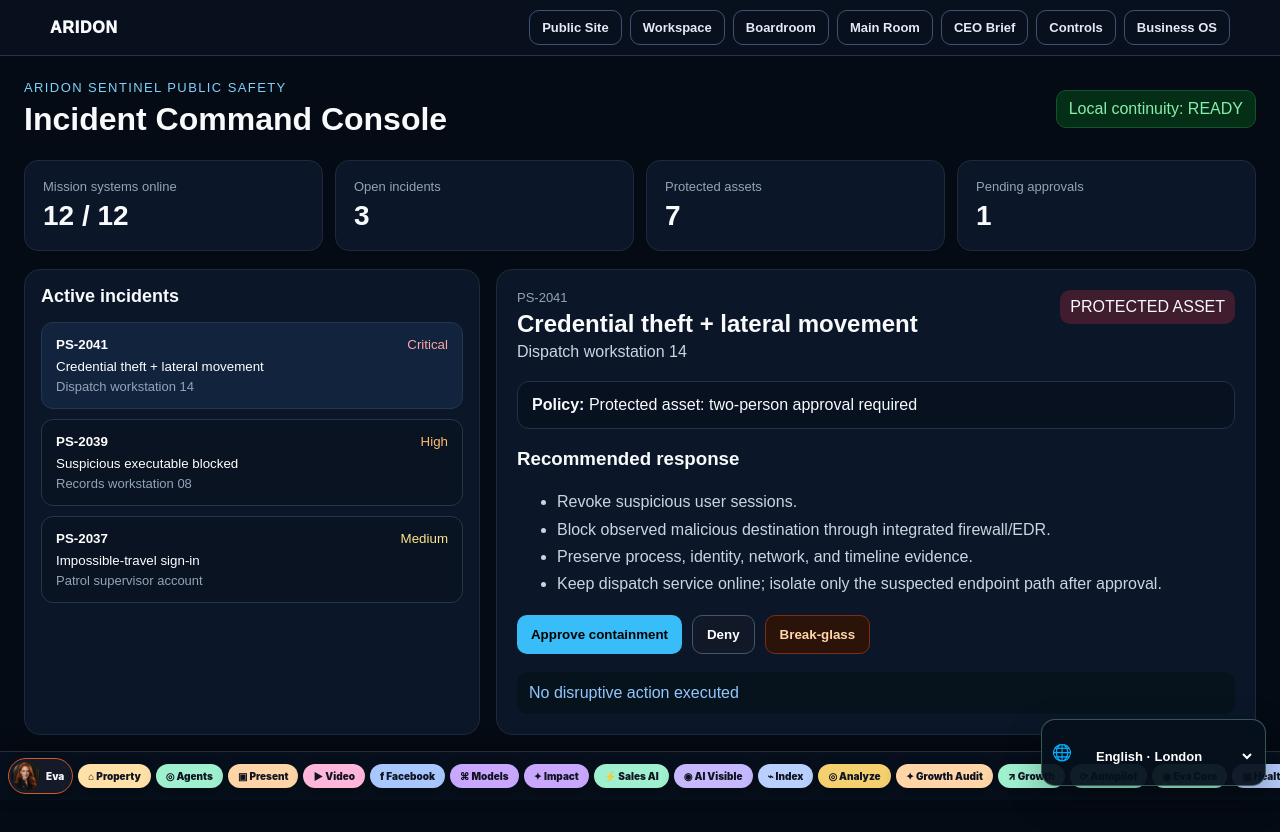
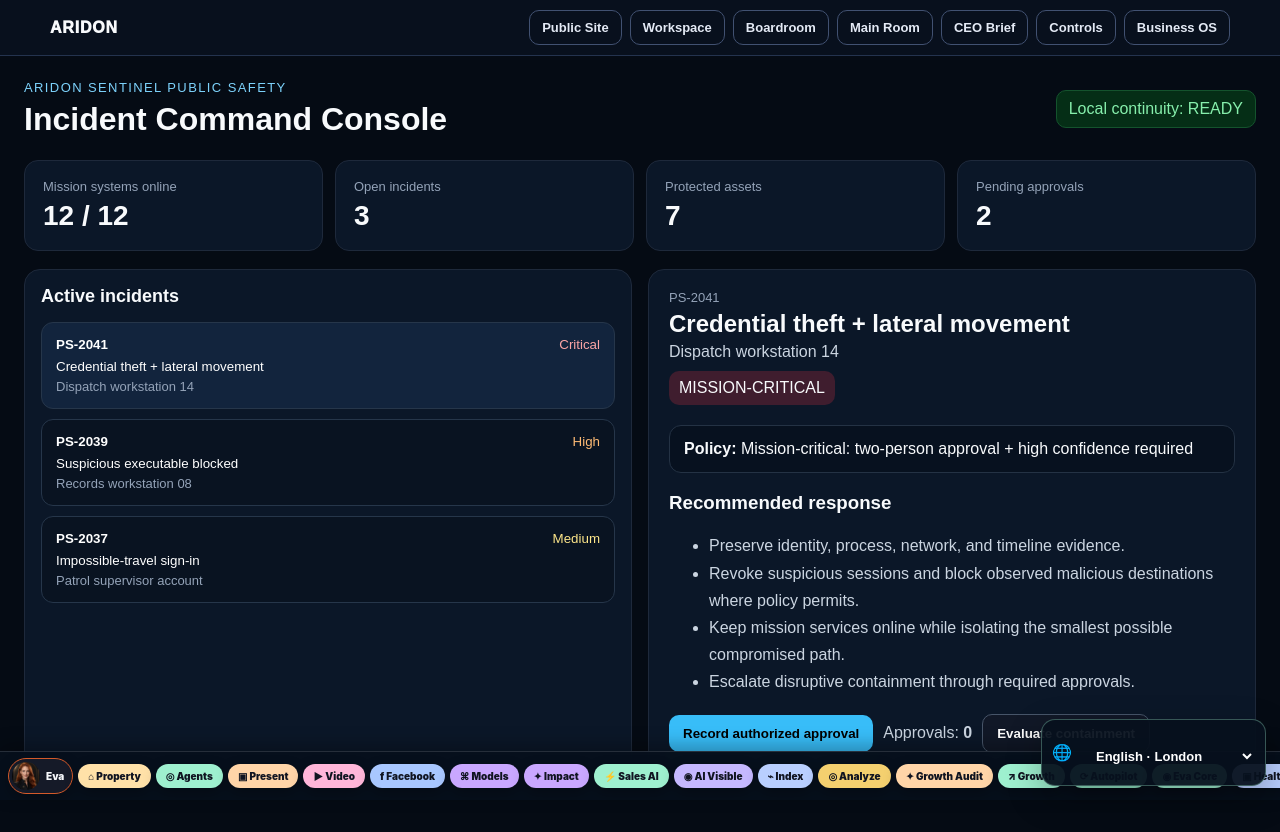
Before and after one commit to jimrusk/aridon-app, a Next.js app: page /sentinel/public-safety/console in a window 1280 px wide. Shown: the top 832 px of the page. Built offline with nearby package versions, Linux system fonts and the light colour scheme.

Commit message:
Connect Public Safety console to continuity policy engine

```diff
--- a/app/sentinel/public-safety/console/page.tsx
+++ b/app/sentinel/public-safety/console/page.tsx
@@ -3,15 +3,57 @@
 import { useMemo, useState } from 'react';
 
 const incidents = [
-  {id:'PS-2041',severity:'Critical',title:'Credential theft + lateral movement',asset:'Dispatch workstation 14',protected:true,status:'Awaiting approval'},
-  {id:'PS-2039',severity:'High',title:'Suspicious executable blocked',asset:'Records workstation 08',protected:false,status:'Contained'},
-  {id:'PS-2037',severity:'Medium',title:'Impossible-travel sign-in',asset:'Patrol supervisor account',protected:false,status:'Investigating'},
-];
+  {id:'PS-2041',severity:'Critical',title:'Credential theft + lateral movement',asset:'Dispatch workstation 14',assetClass:'mission-critical',status:'Awaiting approval'},
+  {id:'PS-2039',severity:'High',title:'Suspicious executable blocked',asset:'Records workstation 08',assetClass:'protected',status:'Contained'},
+  {id:'PS-2037',severity:'Medium',title:'Impossible-travel sign-in',asset:'Patrol supervisor account',assetClass:'standard',status:'Investigating'},
+] as const;
+
+type Decision = {
+  allowed:boolean;
+  mode:string;
+  requiredApprovals:number;
+  reason:string;
+  continuityControls:string[];
+};
 
 export default function PublicSafetyConsole(){
   const [selected,setSelected]=useState(incidents[0]);
-  const [action,setAction]=useState('No disruptive action executed');
-  const risk = useMemo(()=> selected.protected ? 'Protected asset: two-person approval required' : 'Standard asset policy', [selected]);
+  const [approvals,setApprovals]=useState(0);
+  const [decision,setDecision]=useState<Decision|null>(null);
+  const [busy,setBusy]=useState(false);
+
+  const risk = useMemo(()=> selected.assetClass === 'mission-critical'
+    ? 'Mission-critical: two-person approval + high confidence required'
+    : selected.assetClass === 'protected'
+      ? 'Protected asset: two-person approval required'
+      : 'Standard asset policy', [selected]);
+
+  async function evaluateContainment(){
+    setBusy(true);
+    try {
+      const response = await fetch('/api/sentinel/public-safety/policy',{
+        method:'POST',
+        headers:{'Content-Type':'application/json'},
+        body:JSON.stringify({
+          assetClass:selected.assetClass,
+          action:'isolate_endpoint',
+          confidence:selected.severity === 'Critical' ? 0.91 : selected.severity === 'High' ? 0.82 : 0.7,
+          approvals,
+        }),
+      });
+      const data = await response.json();
+      setDecision(data.decision ?? null);
+    } finally {
+      setBusy(false);
+    }
+  }
+
+  function selectIncident(i:(typeof incidents)[number]){
+    setSelected(i);
+    setApprovals(0);
+    setDecision(null);
+  }
+
   return (
     <main style={{minHeight:'100vh',background:'#050b14',color:'#f8fafc',fontFamily:'Arial, sans-serif',padding:'24px'}}>
       <div style={{maxWidth:1280,margin:'0 auto'}}>
@@ -21,26 +63,33 @@ export default function PublicSafetyConsole(){
         </header>
 
         <section style={{display:'grid',gridTemplateColumns:'repeat(auto-fit,minmax(210px,1fr))',gap:12,marginBottom:18}}>
-          {[['Mission systems online','12 / 12'],['Open incidents','3'],['Protected assets','7'],['Pending approvals','1']].map(([k,v])=><div key={k} style={{background:'#0b1728',border:'1px solid #1e293b',borderRadius:14,padding:18}}><div style={{color:'#94a3b8',fontSize:13}}>{k}</div><div style={{fontSize:28,fontWeight:800,marginTop:6}}>{v}</div></div>)}
+          {[['Mission systems online','12 / 12'],['Open incidents','3'],['Protected assets','7'],['Pending approvals',String(selected.assetClass==='standard'?0:Math.max(0,2-approvals))]].map(([k,v])=><div key={k} style={{background:'#0b1728',border:'1px solid #1e293b',borderRadius:14,padding:18}}><div style={{color:'#94a3b8',fontSize:13}}>{k}</div><div style={{fontSize:28,fontWeight:800,marginTop:6}}>{v}</div></div>)}
         </section>
 
-        <section style={{display:'grid',gridTemplateColumns:'minmax(280px,0.9fr) minmax(360px,1.5fr)',gap:16}}>
+        <section style={{display:'grid',gridTemplateColumns:'repeat(auto-fit,minmax(320px,1fr))',gap:16}}>
           <div style={{background:'#0b1728',border:'1px solid #1e293b',borderRadius:16,padding:16}}>
             <h2 style={{marginTop:0,fontSize:18}}>Active incidents</h2>
-            <div style={{display:'grid',gap:10}}>{incidents.map(i=><button key={i.id} onClick={()=>{setSelected(i);setAction('No disruptive action executed')}} style={{textAlign:'left',background:selected.id===i.id?'#12243d':'#091321',border:'1px solid #26364a',color:'#fff',borderRadius:12,padding:14,cursor:'pointer'}}><div style={{display:'flex',justifyContent:'space-between',gap:8}}><strong>{i.id}</strong><span style={{color:i.severity==='Critical'?'#fca5a5':i.severity==='High'?'#fdba74':'#fde68a'}}>{i.severity}</span></div><div style={{marginTop:7}}>{i.title}</div><div style={{marginTop:5,color:'#94a3b8',fontSize:13}}>{i.asset}</div></button>)}</div>
+            <div style={{display:'grid',gap:10}}>{incidents.map(i=><button key={i.id} onClick={()=>selectIncident(i)} style={{textAlign:'left',background:selected.id===i.id?'#12243d':'#091321',border:'1px solid #26364a',color:'#fff',borderRadius:12,padding:14,cursor:'pointer'}}><div style={{display:'flex',justifyContent:'space-between',gap:8}}><strong>{i.id}</strong><span style={{color:i.severity==='Critical'?'#fca5a5':i.severity==='High'?'#fdba74':'#fde68a'}}>{i.severity}</span></div><div style={{marginTop:7}}>{i.title}</div><div style={{marginTop:5,color:'#94a3b8',fontSize:13}}>{i.asset}</div></button>)}</div>
           </div>
 
           <div style={{background:'#0b1728',border:'1px solid #1e293b',borderRadius:16,padding:20}}>
-            <div style={{display:'flex',justifyContent:'space-between',gap:10,flexWrap:'wrap'}}><div><div style={{color:'#94a3b8',fontSize:13}}>{selected.id}</div><h2 style={{margin:'5px 0'}}>{selected.title}</h2><div style={{color:'#cbd5e1'}}>{selected.asset}</div></div><div style={{padding:'8px 10px',borderRadius:10,background:selected.protected?'#3f1d2e':'#10253a',height:'fit-content'}}>{selected.protected?'PROTECTED ASSET':'STANDARD ASSET'}</div></div>
+            <div style={{display:'flex',justifyContent:'space-between',gap:10,flexWrap:'wrap'}}><div><div style={{color:'#94a3b8',fontSize:13}}>{selected.id}</div><h2 style={{margin:'5px 0'}}>{selected.title}</h2><div style={{color:'#cbd5e1'}}>{selected.asset}</div></div><div style={{padding:'8px 10px',borderRadius:10,background:selected.assetClass==='standard'?'#10253a':'#3f1d2e',height:'fit-content',textTransform:'uppercase'}}>{selected.assetClass}</div></div>
             <div style={{marginTop:20,padding:14,background:'#07111f',borderRadius:12,border:'1px solid #243244'}}><strong>Policy:</strong> {risk}</div>
             <h3>Recommended response</h3>
-            <ul style={{color:'#cbd5e1',lineHeight:1.7}}><li>Revoke suspicious user sessions.</li><li>Block observed malicious destination through integrated firewall/EDR.</li><li>Preserve process, identity, network, and timeline evidence.</li><li>{selected.protected?'Keep dispatch service online; isolate only the suspected endpoint path after approval.':'Isolate endpoint if confidence threshold and policy permit.'}</li></ul>
-            <div style={{display:'flex',gap:10,flexWrap:'wrap',marginTop:18}}>
-              <button onClick={()=>setAction('Approval 1 recorded. Awaiting second authorized approver.')} style={{padding:'11px 14px',borderRadius:10,border:0,background:'#38bdf8',fontWeight:800,cursor:'pointer'}}>Approve containment</button>
-              <button onClick={()=>setAction('Containment denied. Incident remains under monitoring.')} style={{padding:'11px 14px',borderRadius:10,border:'1px solid #475569',background:'#111827',color:'#fff',fontWeight:700,cursor:'pointer'}}>Deny</button>
-              <button onClick={()=>setAction('Break-glass requested. Requires privileged authentication and reason code.')} style={{padding:'11px 14px',borderRadius:10,border:'1px solid #7c2d12',background:'#2b1309',color:'#fed7aa',fontWeight:700,cursor:'pointer'}}>Break-glass</button>
+            <ul style={{color:'#cbd5e1',lineHeight:1.7}}><li>Preserve identity, process, network, and timeline evidence.</li><li>Revoke suspicious sessions and block observed malicious destinations where policy permits.</li><li>Keep mission services online while isolating the smallest possible compromised path.</li><li>Escalate disruptive containment through required approvals.</li></ul>
+
+            <div style={{display:'flex',gap:10,alignItems:'center',flexWrap:'wrap',marginTop:18}}>
+              <button onClick={()=>{setApprovals(v=>Math.min(2,v+1));setDecision(null)}} style={{padding:'11px 14px',borderRadius:10,border:0,background:'#38bdf8',fontWeight:800,cursor:'pointer'}}>Record authorized approval</button>
+              <span style={{color:'#cbd5e1'}}>Approvals: <strong>{approvals}</strong></span>
+              <button disabled={busy} onClick={evaluateContainment} style={{padding:'11px 14px',borderRadius:10,border:'1px solid #475569',background:'#111827',color:'#fff',fontWeight:700,cursor:'pointer'}}>{busy?'Evaluating…':'Evaluate containment'}</button>
             </div>
-            <div style={{marginTop:18,padding:12,borderRadius:10,background:'#06131d',color:'#93c5fd'}}>{action}</div>
+
+            {decision && <div style={{marginTop:18,padding:14,borderRadius:12,background:decision.allowed?'#052e16':'#3f1520',border:`1px solid ${decision.allowed?'#166534':'#7f1d1d'}`}}>
+              <div style={{fontWeight:800,fontSize:18}}>{decision.allowed?'AUTHORIZED':'BLOCKED'} · {decision.mode}</div>
+              <p style={{lineHeight:1.6}}>{decision.reason}</p>
+              <div style={{color:'#cbd5e1',fontSize:14}}>Continuity controls</div>
+              <ul style={{color:'#cbd5e1',lineHeight:1.6}}>{decision.continuityControls.map(item=><li key={item}>{item}</li>)}</ul>
+            </div>}
           </div>
         </section>
       </div>
```
